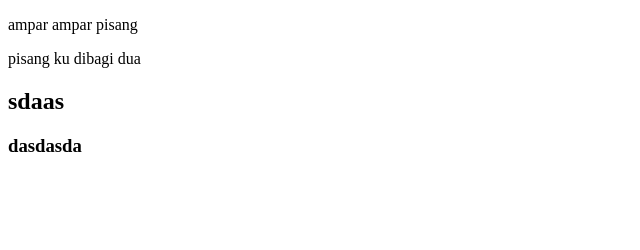
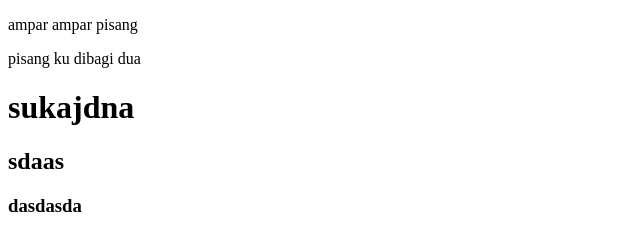
Before and after one commit to JayVillain/PixelGame, a plain HTML site: page kunda.html in a window 1280 px wide. Shown: the whole page, without its empty margins (0-640 px from the left). Drawn offline with Linux system fonts and the light colour scheme.

Commit message:
Aug 15, 2025, 11:15 PM

```diff
--- a/kunda.html
+++ b/kunda.html
@@ -8,6 +8,7 @@
 <body>
     <p>ampar ampar pisang</p>
     <p>pisang ku dibagi dua</p>
+    <h1>sukajdna</h1>
     <h2>sdaas</h2>
     <h3>dasdasda</h3>
 </body>
```
